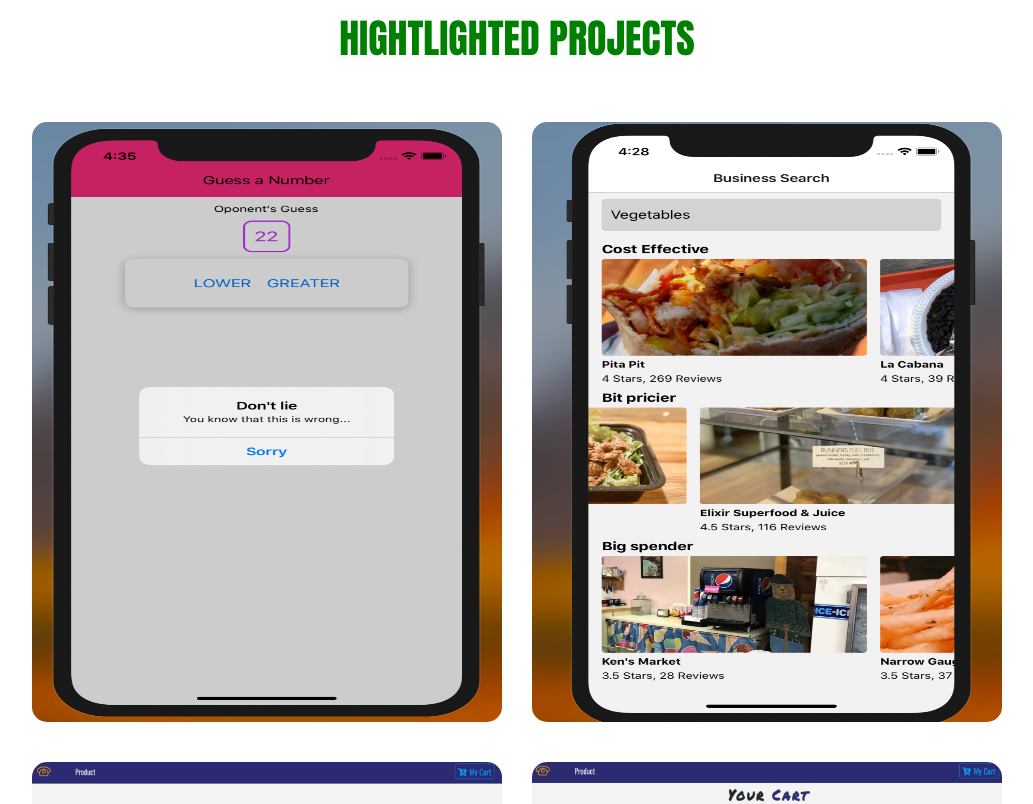
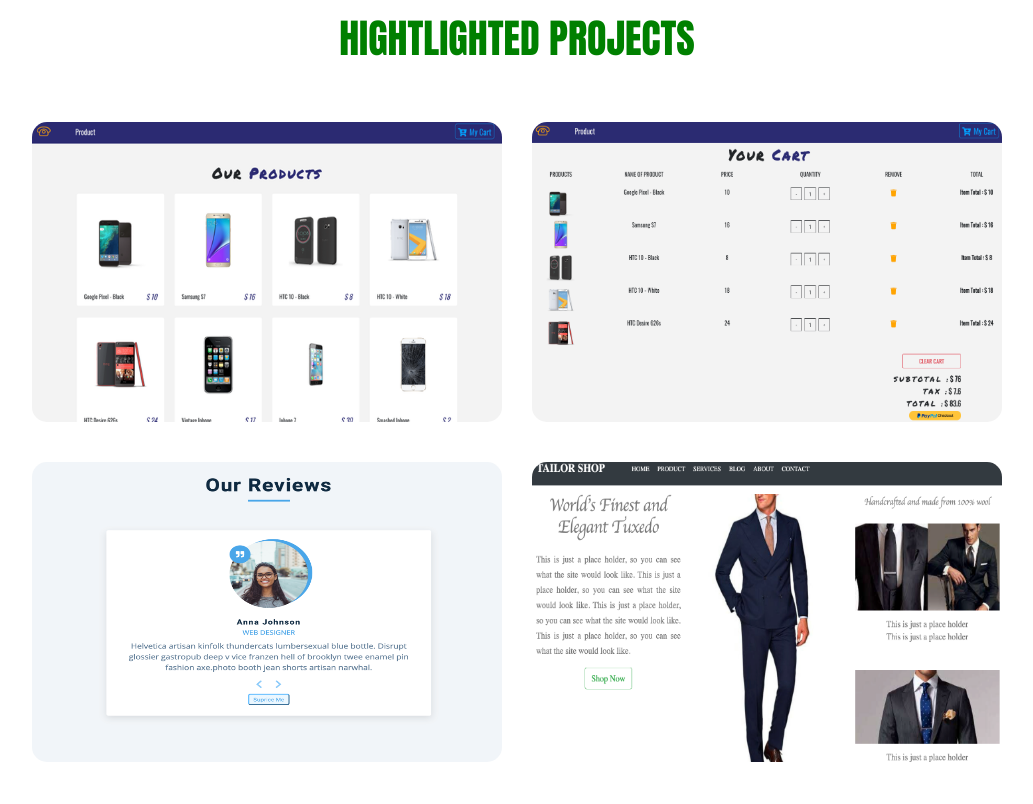
Before and after one commit to YakubuAmidu/Website, a React (Create React App) app: page /portfolio in a window 1280 px wide. Shown: the top 804 px of the page, without its empty margins (123-1156 px from the left). Built offline with nearby package versions, Linux system fonts and the light colour scheme.

Commit message:
Commiting changes

```diff
--- a/src/components/Portfolio.js
+++ b/src/components/Portfolio.js
@@ -1,7 +1,5 @@
 import React, { Component } from "react";
 import { Container, Row, Col } from "react-bootstrap";
-import reactnativeone from "../assets/reactnativeone.png";
-import reactnativetwo from "../assets/reactnativetwo.png";
 import reactone from "../assets/reactone.png";
 import reacttwo from '../assets/reacttwo.png';
 import reactthree from '../assets/reactthree.png';
@@ -13,20 +11,6 @@ class Portfolio extends Component{
     return(
       <Container className="Project-header">
       <p className="Project">Hightlighted projects</p>
-       <Row>
-       <Col sm={12} md={12} lg={6}>
-        <div className="Project-header-one">
-        <Link to="/reactnativeone"><img src={reactnativeone} alt="img" className="projectone"/></Link>
-        </div>
-       </Col>
-
-       <Col sm={12} md={12} lg={6}>
-        <div className="Project-header">
-        <Link to="/reactnativetwo"><img src={reactnativetwo} alt="img" className="projectone"/></Link>
-        </div>
-       </Col>
-       </Row>
-
        <Row>
        <Col sm={12} md={12} lg={6}>
         <div className="Project-header">
--- a/src/index.js
+++ b/src/index.js
@@ -8,8 +8,6 @@ import Portfolio from "./components/Portfolio";
 import Jokes from "./components/Jokes";
 import MusicMaster from "./projects/music-master";
 import Contact from "./components/Contact";
-import Reactnativeone from "./screens/Reactnativeone";
-import Reactnativetwo from "./screens/Reactnativetwo";
 import Reactnativethree from "./screens/Reactnativethree";
 import Reactone from "./screens/Reactone";
 import Reacttwo from "./screens/Reacttwo";
@@ -23,8 +21,6 @@ ReactDOM.render(
   <Route path="/jokes" component={Jokes} />
   <Route path="/music-master" components={MusicMaster} />
   <Route path="/contact" components={Contact} />
-  <Route path="/reactnativeone" components={Reactnativeone} />
-  <Route path="/reactnativetwo" components={Reactnativetwo} />
  <Route path="/reactnativethree" components={Reactnativethree} />
  <Route path="/reactone" components={Reactone} />
  <Route path="/reacttwo" components={Reacttwo} />
```
